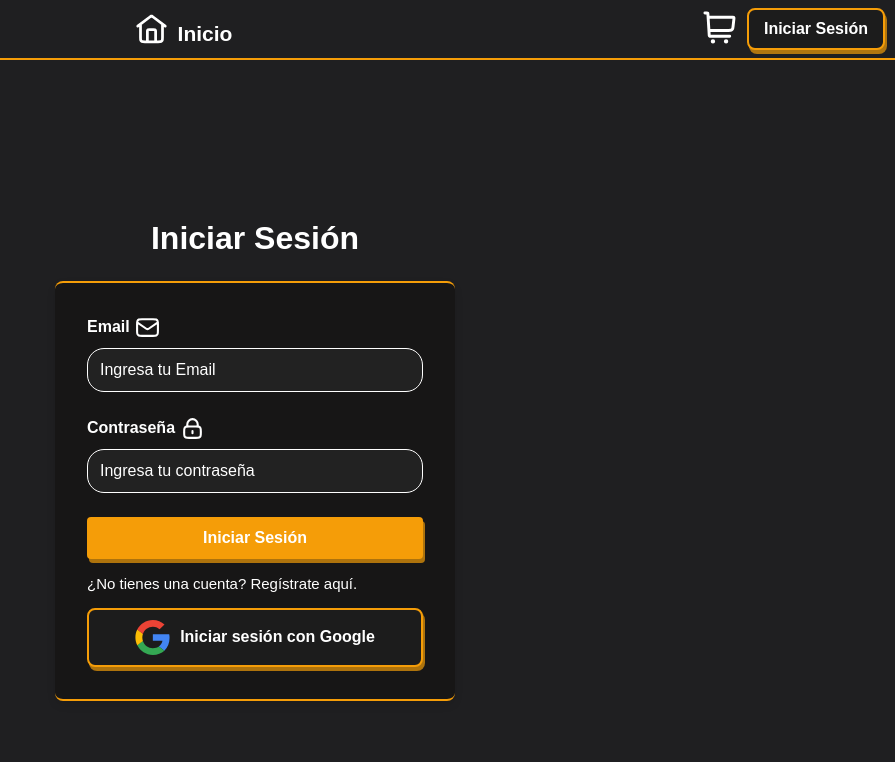
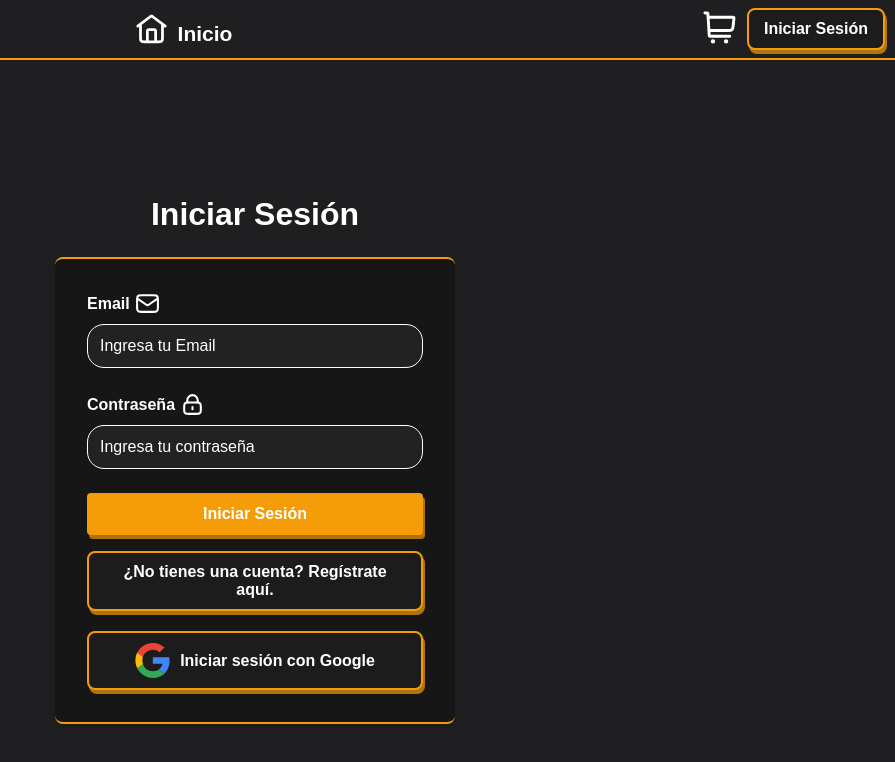
Before and after one commit to JuanManuelRamosL/tienda-costa-fr, a Next.js app: page /auth/login in a window 1280 px wide. Shown: the top 762 px of the page, without its empty margins (385-1280 px from the left). Built offline with nearby package versions, Linux system fonts and the light colour scheme; no server answers.

Commit message:
Estilos de botón para registrarse cambiados

```diff
--- a/src/app/auth/login/loguin.css
+++ b/src/app/auth/login/loguin.css
@@ -98,18 +98,25 @@ input {
 }
 
 .toggle-register {
-    font-size: 15px;
-    background: none;
-    border: none;
-    color: #007bff;
+    font-size: 1rem;
+    font-weight: bold;
+    padding: 10px 15px;
+    margin-bottom: 20px;
+    border: 2px solid rgba(245, 157, 8, 1);
+    box-shadow: 2px 4px 0px rgba(245, 158, 8, 0.681);
+    background-color: transparent;
+    background-color: #1c1c1c;
+    border-radius: 8px;
+    color: rgba(245, 157, 8, 1);
     color: #fff;
     cursor: pointer;
-    text-align: center;
-    margin-bottom: 1rem;
+    transition: 0.3s;
 }
 
 .toggle-register:hover {
     text-decoration: underline;
+    transform: scale(1.03);
+	box-shadow: 2px 2px 0px rgba(245, 158, 8, 0.681);
 }
 
 .google-login-button {
--- a/src/app/auth/login/page.jsx
+++ b/src/app/auth/login/page.jsx
@@ -113,9 +113,9 @@ console.log(response)
                 <path
                   d="M2 7L10.1649 12.7154C10.8261 13.1783 11.1567 13.4097 11.5163 13.4993C11.8339 13.5785 12.1661 13.5785 12.4837 13.4993C12.8433 13.4097 13.1739 13.1783 13.8351 12.7154L22 7M6.8 20H17.2C18.8802 20 19.7202 20 20.362 19.673C20.9265 19.3854 21.3854 18.9265 21.673 18.362C22 17.7202 22 16.8802 22 15.2V8.8C22 7.11984 22 6.27976 21.673 5.63803C21.3854 5.07354 20.9265 4.6146 20.362 4.32698C19.7202 4 18.8802 4 17.2 4H6.8C5.11984 4 4.27976 4 3.63803 4.32698C3.07354 4.6146 2.6146 5.07354 2.32698 5.63803C2 6.27976 2 7.11984 2 8.8V15.2C2 16.8802 2 17.7202 2.32698 18.362C2.6146 18.9265 3.07354 19.3854 3.63803 19.673C4.27976 20 5.11984 20 6.8 20Z"
                   stroke="currentColor"
-                  stroke-width="2"
-                  stroke-linecap="round"
-                  stroke-linejoin="round"
+                  strokeWidth="2"
+                  strokeLinecap="round"
+                  strokeLinejoin="round"
                 />
               </svg>
             </label>
@@ -141,9 +141,9 @@ console.log(response)
                 <path
                   d="M17 10V8C17 5.23858 14.7614 3 12 3C9.23858 3 7 5.23858 7 8V10M12 14.5V16.5M8.8 21H15.2C16.8802 21 17.7202 21 18.362 20.673C18.9265 20.3854 19.3854 19.9265 19.673 19.362C20 18.7202 20 17.8802 20 16.2V14.8C20 13.1198 20 12.2798 19.673 11.638C19.3854 11.0735 18.9265 10.6146 18.362 10.327C17.7202 10 16.8802 10 15.2 10H8.8C7.11984 10 6.27976 10 5.63803 10.327C5.07354 10.6146 4.6146 11.0735 4.32698 11.638C4 12.2798 4 13.1198 4 14.8V16.2C4 17.8802 4 18.7202 4.32698 19.362C4.6146 19.9265 5.07354 20.3854 5.63803 20.673C6.27976 21 7.11984 21 8.8 21Z"
                   stroke="currentColor"
-                  stroke-width="2"
-                  stroke-linecap="round"
-                  stroke-linejoin="round"
+                  strokeWidth="2"
+                  strokeLinecap="round"
+                  strokeLinejoin="round"
                 />
               </svg>
             </label>
--- a/src/app/carrito/Carrito.module.css
+++ b/src/app/carrito/Carrito.module.css
@@ -5,6 +5,7 @@
 	justify-content: center;
 	color: #fff;
 	margin-top: 2%;
+	margin-bottom: 50px;
 }
 
 .title {
```
Also changed, not shown: src/app/carrito/page.jsx (+6 -2 lines).
